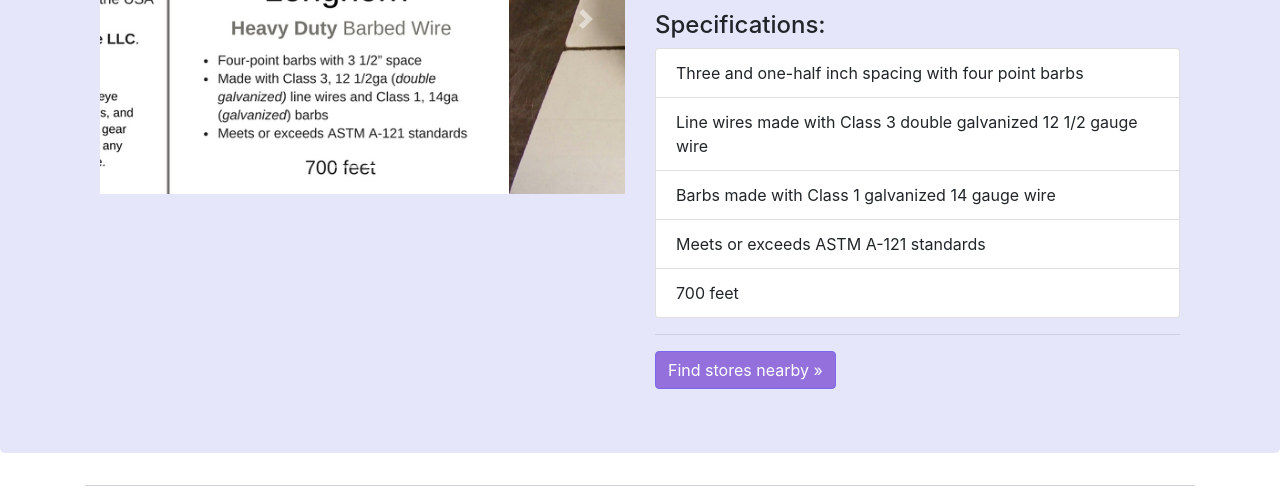
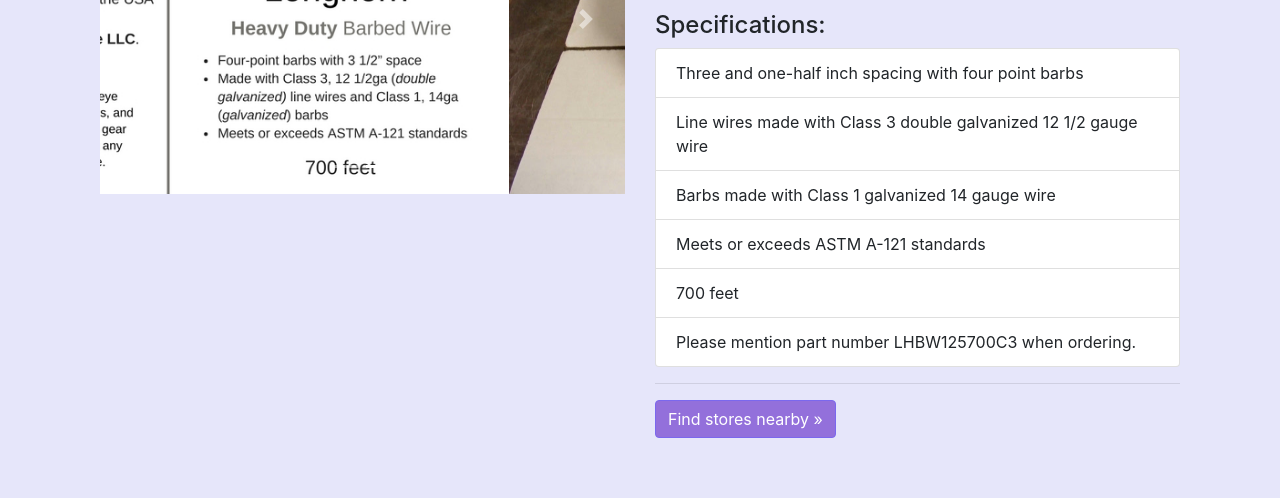
Before and after one commit to MaverickWire/MaverickWireWebsite, a plain HTML site: page longhorn.html in a window 1280 px wide. Shown: the part 276-774 px from the top of the page. Drawn offline with nearby package versions, Linux system fonts and the light colour scheme.

Commit message:
add part numbers

```diff
--- a/longhorn.html
+++ b/longhorn.html
@@ -72,6 +72,7 @@
                             <li class="list-group-item">Barbs made with Class 1 galvanized 14 gauge wire</li>
                             <li class="list-group-item">Meets or exceeds ASTM A-121 standards</li>
                             <li class="list-group-item">700 feet</li>
+                            <li class="list-group-item">Please mention part number LHBW125700C3 when ordering.</li>
                         </ul>
                         <hr>
                         <a class="btn btn-primary" href="stores.html" role="button">Find stores nearby &raquo;</a>
```
Also changed, not shown: purplegard.html (+1 -0 lines).
